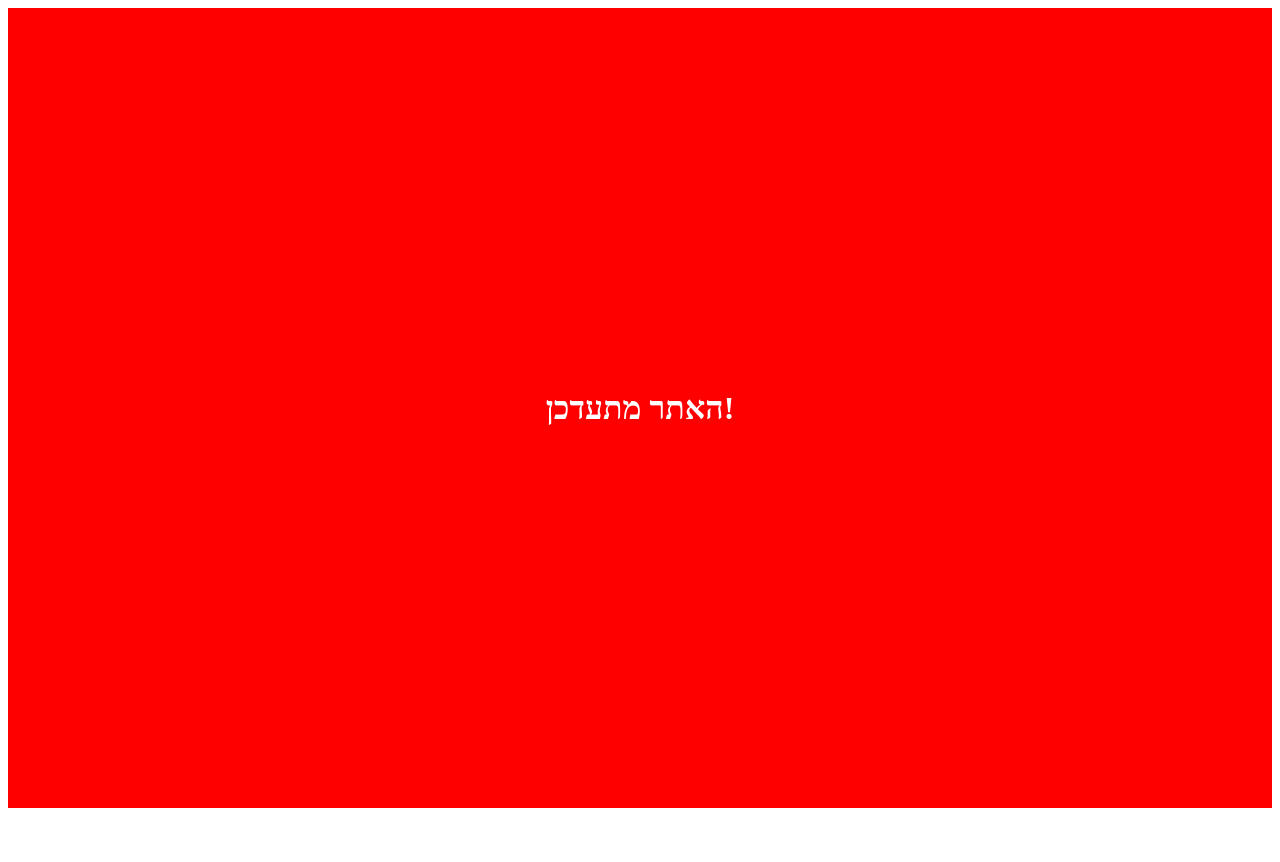
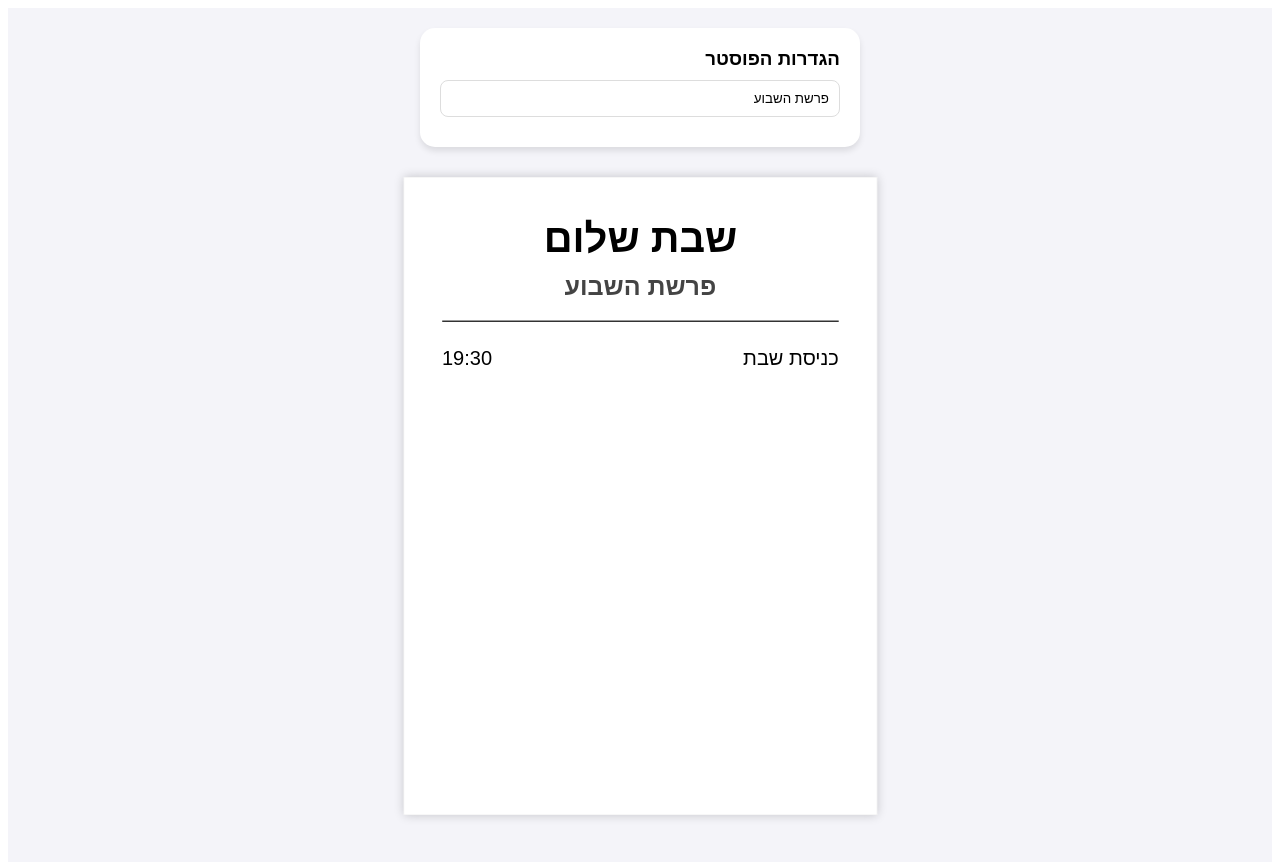
Before and after one commit to EliyaR8581/shabbat-poster, a React (Create React App) app: page / in a window 1280 px wide. Shown: the top 862 px of the page. Before the commit the page ends 816 px from the top, so only its background shows below. Built offline with nearby package versions, Linux system fonts and the light colour scheme.

Commit message:
Update App.js

```diff
--- a/src/App.js
+++ b/src/App.js
@@ -1,9 +1,56 @@
-import React from 'react';
+import React, { useState } from 'react';
 
 export default function App() {
+  const [parasha, setParasha] = useState('פרשת השבוע');
+  const [time, setTime] = useState('19:30');
+
   return (
-    <div style={{ backgroundColor: 'red', height: '100vh', display: 'flex', justifyContent: 'center', alignItems: 'center' }}>
-      <h1 style={{ color: 'white' }}>האתר מתעדכן!</h1>
+    <div style={{
+      direction: 'rtl',
+      fontFamily: 'Arial, sans-serif',
+      padding: '20px',
+      backgroundColor: '#f4f4f9',
+      minHeight: '100vh',
+      display: 'flex',
+      flexDirection: 'column',
+      alignItems: 'center'
+    }}>
+
+      {/* פאנל עריכה */}
+      <div style={{ marginBottom: '30px', backgroundColor: 'white', padding: '20px', borderRadius: '15px', boxShadow: '0 4px 6px rgba(0,0,0,0.1)', width: '100%', maxWidth: '400px' }}>
+        <h3 style={{ margin: '0 0 10px 0' }}>הגדרות הפוסטר</h3>
+        <input
+          type="text"
+          value={parasha}
+          onChange={(e) => setParasha(e.target.value)}
+          placeholder="שם הפרשה"
+          style={{ width: '100%', padding: '10px', marginBottom: '10px', borderRadius: '8px', border: '1px solid #ddd', boxSizing: 'border-box' }}
+        />
+      </div>
+
+      {/* הפוסטר עצמו */}
+      <div style={{
+        width: '210mm',
+        height: '297mm',
+        backgroundColor: 'white',
+        padding: '20mm',
+        boxShadow: '0 0 20px rgba(0,0,0,0.2)',
+        display: 'flex',
+        flexDirection: 'column',
+        alignItems: 'center',
+        transform: 'scale(0.5)',
+        transformOrigin: 'top center',
+        border: '1px solid #eee'
+      }}>
+        <h1 style={{ fontSize: '80px', margin: '0 0 20px 0' }}>שבת שלום</h1>
+        <h2 style={{ fontSize: '50px', color: '#444', margin: '0 0 40px 0' }}>{parasha}</h2>
+        <div style={{ width: '100%', borderTop: '3px solid #333', paddingTop: '30px' }}>
+          <div style={{ display: 'flex', justifyContent: 'space-between', fontSize: '40px', padding: '20px 0' }}>
+            <span>כניסת שבת</span>
+            <span>{time}</span>
+          </div>
+        </div>
+      </div>
     </div>
   );
 }
```
